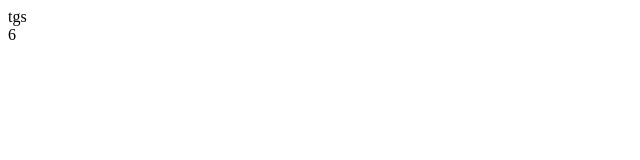
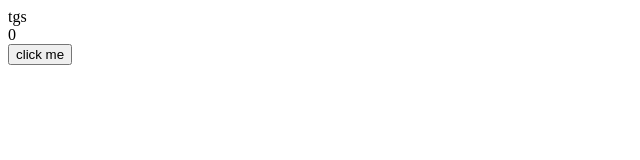
Before and after one commit to tgsdraz/git, a plain HTML site: page index.html in a window 1280 px wide. Shown: the whole page, without its empty margins (0-640 px from the left). Drawn offline with nearby package versions, Linux system fonts and the light colour scheme.

Commit message:
add click

```diff
--- a/index.html
+++ b/index.html
@@ -10,7 +10,8 @@
 <body>
     <div id="app">
         <div class="name">{{name1}}</div>
-	<div class="age">{{age}}</div>
+	<div class="age">{{value}}</div>
+	<button @click='(value >0 ? value-- : value++)'>click me</button>
     </div>
     <script>
         new Vue({
@@ -18,7 +19,8 @@
             data:{
                 name:'tzf',
 		        age:6,
-		        name1:'tgs'
+		        name1:'tgs',
+                value:0
             }
         })
     </script>
```
